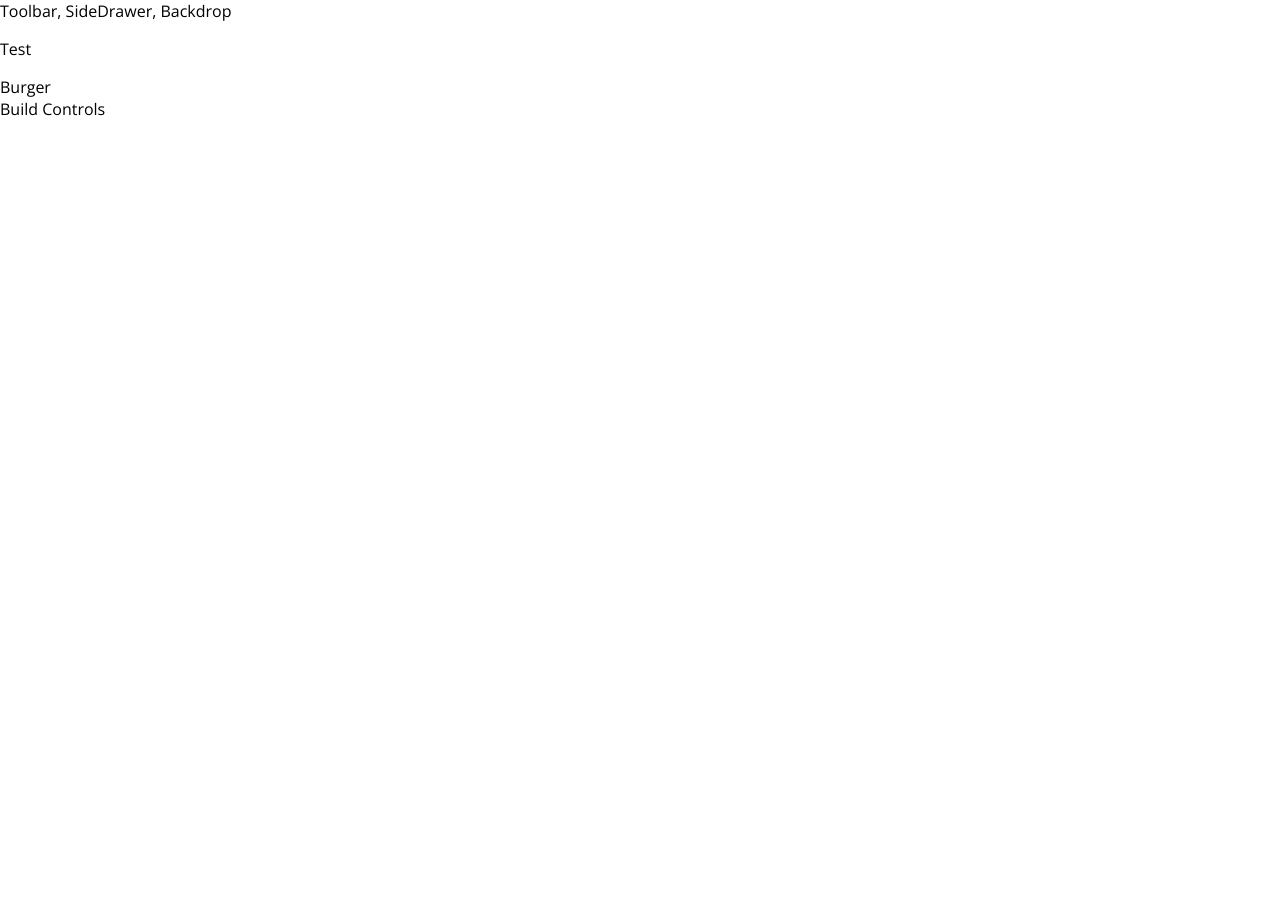
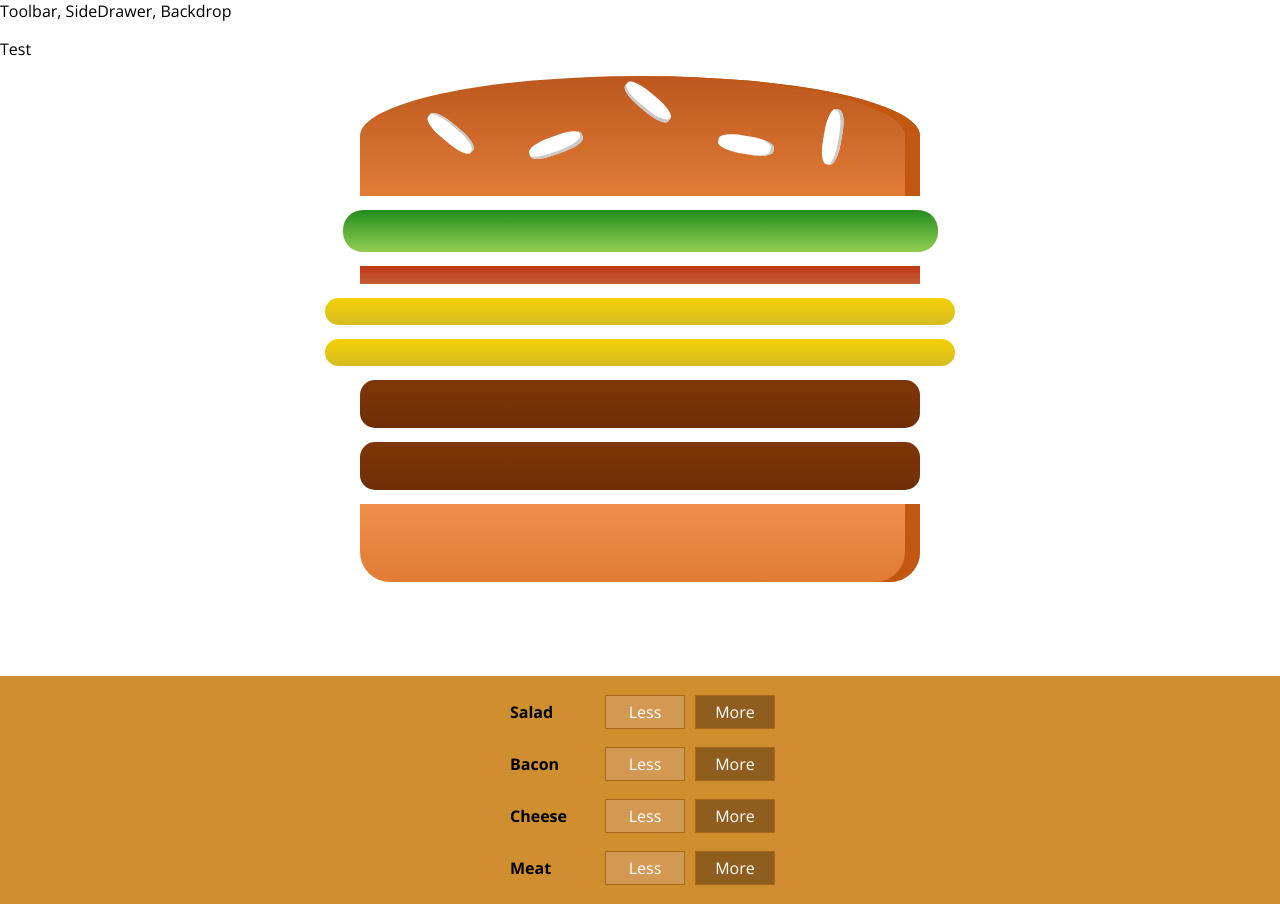
Before and after one commit to CristyTarantino/react-burger, a React (Create React App) app: page / in a window 1280 px wide. Before the commit the page ends 800 px from the top, so only its background shows below. Built offline with nearby package versions, Linux system fonts and the light colour scheme.

Commit message:
add dynamic ingredients and ability to add them

```diff
--- /dev/null
+++ b/src/components/Burger/BuildControls/BuildControl/BuildControl.js
@@ -0,0 +1,25 @@
+import React from 'react'
+import PropTypes from 'prop-types'
+
+import classes from './BuildControl.module.scss'
+
+const BuildControl = props => (
+  <div className={classes['build-control']}>
+    <div className={classes.label}>{props.label}</div>
+    <button
+      className={classes.less}
+      // onClick={props.added}
+    >Less</button>
+    <button
+      className={classes.more}
+      onClick={props.added}
+    >More</button>
+  </div>
+)
+
+BuildControl.propTypes = {
+  label: PropTypes.string.isRequired,
+  added: PropTypes.func.isRequired
+}
+
+export default BuildControl
--- /dev/null
+++ b/src/components/Burger/BuildControls/BuildControl/BuildControl.module.scss
@@ -0,0 +1,58 @@
+.build-control {
+  display: flex;
+  justify-content: space-between;
+  align-items: center;
+  margin: 5px 0;
+}
+
+button {
+  display: block;
+  font: inherit;
+  padding: 5px;
+  margin: 0 5px;
+  width: 80px;
+  border: 1px solid #aa6817;
+  cursor: pointer;
+  outline: none;
+
+  &:disabled {
+    background-color: #ac9980;
+    border: 1px solid #7e7365;
+    color: #ccc;
+    cursor: default;
+  }
+
+  &:disabled:hover {
+    background-color: #ac9980;
+    color: #ccc;
+    cursor: not-allowed;
+  }
+}
+
+.label {
+  padding: 10px;
+  font-weight: bold;
+  width: 80px;
+}
+
+.less {
+  background-color: #d39952;
+  color: #fff;
+
+  &:hover,
+  &:active {
+    background-color: #daa972;
+    color: #eee;
+  }
+}
+
+.more {
+  background-color: #8f5e1e;
+  color: #fff;
+
+  &:hover,
+  &:active {
+    background-color: #99703f;
+    color: #fff;
+  }
+}
--- /dev/null
+++ b/src/components/Burger/BuildControls/BuildControls.js
@@ -0,0 +1,31 @@
+import React from 'react'
+import PropTypes from 'prop-types'
+
+import classes from './BuildControls.module.scss'
+import BuildControl from './BuildControl/BuildControl'
+
+const controls = [
+  { label: 'Salad', type: 'salad' },
+  { label: 'Bacon', type: 'bacon' },
+  { label: 'Cheese', type: 'cheese' },
+  { label: 'Meat', type: 'meat' }
+]
+
+const BuildControls = props => {
+  return (
+    <div className={classes['build-controls']}>
+      {controls.map(ctrl =>
+        <BuildControl
+          key={ctrl.label}
+          label={ctrl.label}
+          added={() => props.ingredientAdded(ctrl.type)}
+        />)}
+    </div>
+  )
+}
+
+BuildControls.propTypes = {
+  ingredientAdded: PropTypes.func.isRequired
+}
+
+export default BuildControls
--- /dev/null
+++ b/src/components/Burger/BuildControls/BuildControls.module.scss
@@ -0,0 +1,10 @@
+.build-controls {
+  width: 100%;
+  background-color: #cf8f2e;
+  display: flex;
+  flex-flow: column;
+  align-items: center;
+  box-shadow: 0 2px 1px #ccc;
+  margin: auto;
+  padding: 10px 0;
+}
--- a/src/components/Burger/Burger.js
+++ b/src/components/Burger/Burger.js
@@ -0,0 +1,39 @@
+import React from 'react'
+import PropTypes from 'prop-types'
+
+import BurgerIngredient from './BurgerIngredient/BurgerIngredient'
+
+import classes from './Burger.module.scss'
+
+const Burger = (props) => {
+  let transformedIngredients = Object.keys(props.ingredients)
+    // ['salad', 'meat', 'cheese']
+    .map(ingKey => {
+      return [...Array(props.ingredients[ingKey])].map((_, i) =>
+        <BurgerIngredient key={ingKey + i} type={ingKey} />
+      )
+    })
+    // [ [0], [0,1], [0] ]
+    .reduce((arr, el) => {
+      return arr.concat(el)
+    }, [])
+    // Flatten the array [ {}, {}, {}, {} ]
+
+  if (!transformedIngredients.length) {
+    transformedIngredients = <p>Please start adding ingredients!</p>
+  }
+
+  return (
+    <div className={classes.burger}>
+      <BurgerIngredient type={'bread-top'} />
+      { transformedIngredients }
+      <BurgerIngredient type={'bread-bottom'} />
+    </div>
+  )
+}
+
+Burger.propTypes = {
+  ingredients: PropTypes.object.isRequired
+}
+
+export default Burger
--- /dev/null
+++ b/src/components/Burger/Burger.module.scss
@@ -0,0 +1,22 @@
+.burger {
+  width: 100%;
+  margin: auto;
+  height: 250px;
+  text-align: center;
+  font-weight: bold;
+  font-size: 1.2rem;
+
+  @media (min-width: 500px) and (min-height: 400px) {
+    width: 350px;
+    height: 300px;
+  }
+  @media (min-width: 500px) and (min-height: 401px) {
+    width: 450px;
+    height: 400px;
+  }
+
+  @media (min-width: 1000px) and (min-height: 700px) {
+    width: 700px;
+    height: 600px;
+  }
+}
--- a/src/components/Burger/BurgerIngredient/BurgerIngredient.js
+++ b/src/components/Burger/BurgerIngredient/BurgerIngredient.js
@@ -1,6 +1,6 @@
 import React from 'react'
 import PropTypes from 'prop-types'
-import classes from 'Burger.module.scss'
+import classes from './BurgerIngredient.module.scss'
 
 const BurgerIngredient = (props) => {
   let ingredient = null
--- a/src/containers/BurgerBuilder/BurgerBuilder.js
+++ b/src/containers/BurgerBuilder/BurgerBuilder.js
@@ -1,11 +1,53 @@
 import React, { Component } from 'react'
 
+import Burger from '../../components/Burger/Burger'
+import BuildControls from '../../components/Burger/BuildControls/BuildControls'
+
+const INGREDIENTS_PRICE_LIST = {
+  salad: 0.5,
+  cheese: 0.4,
+  meet: 1.3,
+  bacon: 0.7
+}
+
 class BurgerBuilder extends Component {
+  constructor (props) {
+    super(props)
+    this.state = {
+      ingredients: {
+        salad: 1,
+        bacon: 1,
+        cheese: 2,
+        meat: 2
+      },
+      totalPrice: 4
+    }
+  }
+
+  addIngredientHandler = (type) => {
+    const oldCount = this.state.ingredients[type]
+    const updateCounted = oldCount + 1;
+    const undatedIngredients = {
+      ...this.state.ingredients
+    }
+    const  priceAddition = INGREDIENTS_PRICE_LIST[type]
+    const oldPrice = this.state.totalPrice
+    const newPrice = oldPrice + priceAddition
+    undatedIngredients[type] = updateCounted;
+    this.setState({
+      totalPrice: newPrice,
+      ingredients: undatedIngredients
+    })
+  }
+
+  // addIngredientHandler = (type) => {}
+
   render () {
     return (
       <>
-        <div>Burger</div>
-        <div>Build Controls</div>
+        <Burger ingredients={this.state.ingredients} />
+        <BuildControls
+          ingredientAdded={this.addIngredientHandler}/>
       </>
     )
   }
```
Also changed, not shown: src/components/Burger/BurgerIngredient/BurgerIngredient.module.scss (renamed from src/components/Burger/BurgerIngredient/Burger.module.scss).
